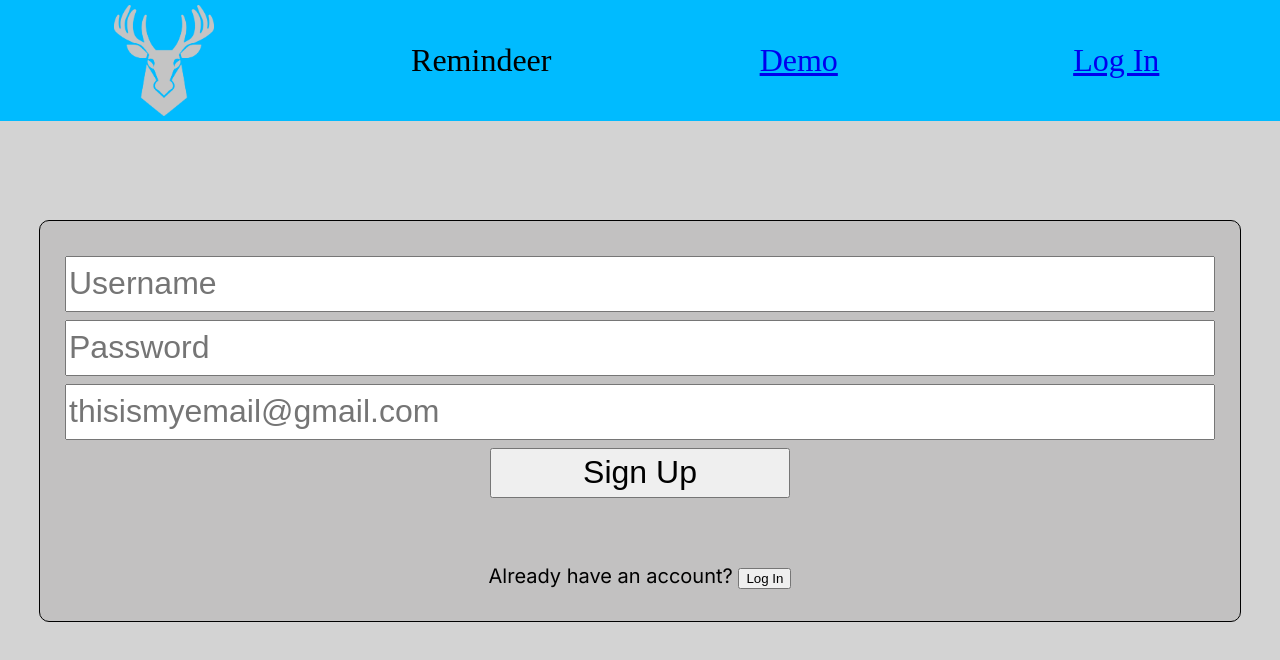
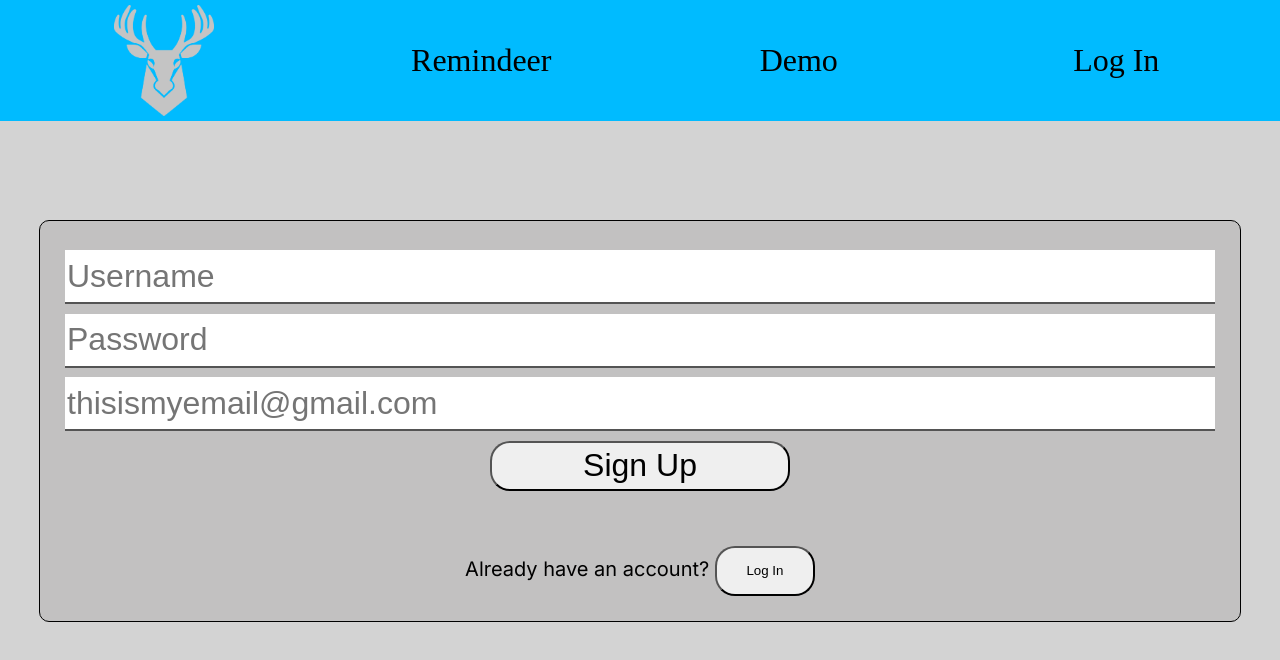
Before and after one commit to ashiqsyed/remindeer, a Next.js app: page / in a window 1280 px wide. Shown: the top 660 px of the page. Built offline with nearby package versions, Linux system fonts and the light colour scheme.

Commit message:
figured out temporary(?) logic for using global variables by utilizing localstorage. Added some css to some pages.

```diff
--- a/src/app/components/Dashboard/Dashboard.js
+++ b/src/app/components/Dashboard/Dashboard.js
@@ -12,7 +12,7 @@ import testImg3 from "../../../../public/pexels-blue-bird-7210754.jpg";
 
 //this path should be /reminders since this is where reminders are displayed
 
-const Dashboard = ({searchParams}) => {
+const Dashboard = () => {
   const router = useRouter();
   const [isClicked, setIsClicked] = useState(false);
 
@@ -25,7 +25,8 @@ const Dashboard = ({searchParams}) => {
     setIsClicked(true);
   }
 
-  const params = useSearchParams();
+  const loggedIn = localStorage.getItem("loggedIn");
+
 
 
 
--- a/src/app/components/login-page/LoginPage.css
+++ b/src/app/components/login-page/LoginPage.css
@@ -9,7 +9,7 @@
 }
 .login-page {
     height: 100%;
-    /* border: 3px solid black; */
+
 }
 .login-form, .signup-form {
     height: 250px;
@@ -18,7 +18,7 @@
     flex-direction: column;
     justify-content: space-around;
     align-items: space-around;
-    /* border: 1px sold black; */
+
 }
 
 .login-form-container, .signup-form-container {
@@ -44,12 +44,28 @@
 input[type="text"], input[type="password"], input[type="email"] {
     height: 50px;
     font-size: 32px;
+    border-top: none;
+    border-left: none;
+    border-right: none;
+    border-bottom-color: black;
+    transition: 0.25s;
+
+}
+
+input[type="text"]:focus, input[type="password"]:focus, input[type="email"]:focus {
+    box-shadow: 5px 5px black;
 }
 
 .login-button, .signup-button {
     height: 50px;
     width: 300px;
     font-size: 32px;
+    border-radius: 20px;
+    transition: 0.25s;
+}
+
+.login-button:hover, .signup-button:hover {
+    box-shadow: 2px 2px black;
 }
 
 .button-container {
@@ -63,6 +79,20 @@ p {
 }
 
 .alt-option-container {
-    /* font-size: 16px; */
+
     font-size: 20px;
 }
+
+.toggle-button {
+    height: 50px;
+    width: 100px;
+    padding: 10px;
+    padding-top: none;
+    border-radius: 20px;
+    text-align: center;
+    transition: 0.25s;
+}
+
+.toggle-button:hover {
+    box-shadow: 3px 3px black;
+}
--- a/src/app/components/login-page/LoginPage.js
+++ b/src/app/components/login-page/LoginPage.js
@@ -20,27 +20,26 @@ const LoginPage = (props) => {
 
     return (
         <div className="login-page">
-            <Nav loggedIn={props.loggedIn}/>
+            <Nav />
             <div className="form-container">
                 {
                 mustSignUp ?
                 <div className="signup-form-container">
-                    <SignUpForm />
+                    <SignUpForm onSignupClick={props.handleLogin} />
                     <div className="alt-option-container">
-                        <p>Already have an account?</p> <button onClick={handleToggleButton}> Log In</button>
+                        <p>Already have an account?</p> <button className="toggle-button" onClick={handleToggleButton}> Log In</button>
                     </div>
                 </div>
                 :
                 <div className="login-form-container">
-                    <LoginForm onLoginClick={props.handleLogin} loggedIn={props.loggedIn}/>
+                    <LoginForm onLoginClick={props.handleLogin} />
 
                     <div className="alt-option-container">
-                        <p>Don't have an account?</p> <button onClick={handleToggleButton}> Create one!</button>
+                        <p>Don't have an account?</p> <button className="toggle-button" onClick={handleToggleButton}> Create one!</button>
                     </div>
 
                 </div>
                 }
-
             </div>
             {/* Replace this with react router links?? */}
         </div>
--- a/src/app/components/login-page/signup-form/SignUpForm.js
+++ b/src/app/components/login-page/signup-form/SignUpForm.js
@@ -19,12 +19,14 @@ const SignUpForm = (props) => {
 
     function handleSignup(event) {
         event.preventDefault();
+        props.onSignupClick()
         const newUser = {
             username: username,
             password: password,
             email: email
         }
-
+        // console.log("new user is: ");
+        // console.log(newUser);
 
         setUsername("");
         setPassword("");
--- a/src/app/components/nav/Nav.css
+++ b/src/app/components/nav/Nav.css
@@ -17,7 +17,7 @@ ul {
     list-style-type: none;
     display: flex;
     /* border: 1px solid black; */
-    width: 100%;
+    /* width: 100%; */
     padding: 0;
     height: 100%;
     justify-content: space-around;
@@ -32,3 +32,13 @@ li {
     justify-content: center;
 
 }
+
+.nav-link {
+    text-decoration: none;
+    color: black;
+    transition: .25s;
+}
+
+.nav-link:hover {
+    text-shadow: 2px 2px lightgray;
+}
--- a/src/app/components/nav/Nav.js
+++ b/src/app/components/nav/Nav.js
@@ -1,27 +1,35 @@
+"use client"
+
 import React from 'react'
 import Link from 'next/link'  //ex: linking Demo to the demo page
 import "./Nav.css"
 import logo from "../../../../public/Remindeer_PNG.png"
+import {useEffect} from "react"
+const Nav = () => {
+    const loggedIn = Boolean(localStorage.getItem("loggedIn"));
+    const handleLogout = () => {
+        localStorage.setItem("loggedIn", "")
+    }
 
-const Nav = () => {
 
     return (
         <div className="navBar">
-
             <div className="nav-left">
                 <ul>
                     <li><img src={logo.src} alt="Logo of Remindeer" width="100px"/></li>
                     <li>Remindeer</li>
                 </ul>
             </div>
-
             <div className="nav-right">
                 <ul>
-                    <li><Link href='/demo'>Demo</Link></li>
-                    <li><Link href="/">Log In</Link></li>
-
+                    <li><Link className="nav-link" href='/demo'>Demo</Link></li>
+                    {loggedIn ?
+                    <li><Link className="nav-link" onClick={handleLogout} href="/">Sign Out</Link></li>
+                    :
+                    <li><Link className="nav-link" href="/">Log In</Link></li>}
                 </ul>
             </div>
+
         </div>
     )
 
--- a/src/app/globals.css
+++ b/src/app/globals.css
@@ -2,10 +2,6 @@
   height: 800px;
   /* border: 3px solid black; */
   background-color: lightgray;
-}
-
-.navbar {
-  background-color: #00bbff;
 }
 
 
--- a/src/app/page.js
+++ b/src/app/page.js
@@ -6,19 +6,21 @@ import {useRouter} from "next/navigation";
 
 import "./globals.css"
 export default function Home() {
+  const router = useRouter();
   const [isLoggedIn, setIsLoggedIn] = useState(false);
-  const router = useRouter();
-  // let loggedIn = false;
+
   function handleLogin() {
     setIsLoggedIn(true);
-    // loggedIn = true;
-    // console.log(`user is logged in: ${loggedIn} (in page.js)`)
   }
 
   useEffect(() => {
     if (isLoggedIn) {
       router.push("/reminders");
-      console.log(`in page.js, user is logged in ${isLoggedIn}`)
+
+      localStorage.setItem("loggedIn", isLoggedIn)
+      // console.log(`user is logged in: ${localStorage.getItem("loggedIn")}`)
+    } else {
+      // console.log(`user is logged in: ${Boolean(localStorage.getItem("loggedIn"))}`)
     }
   }, [isLoggedIn])
   return (
```
Also changed, not shown: src/app/components/login-page/login-form/LoginForm.js (+2 -6 lines).
